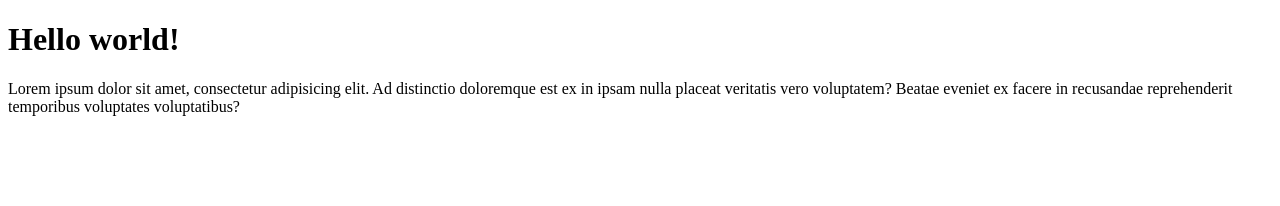
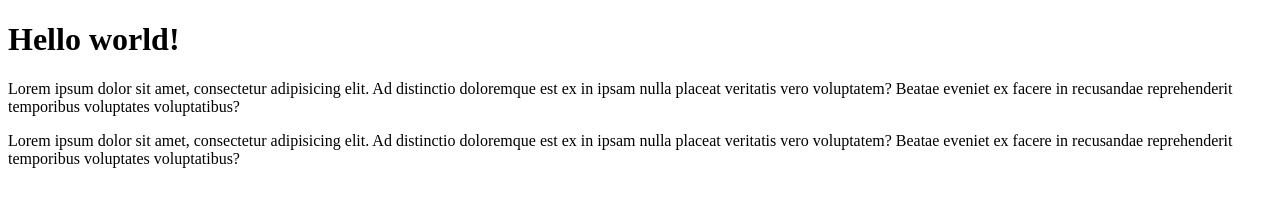
Before and after one commit to SkylineHR31/ideal-memory, a plain HTML site: page index.html in a window 1280 px wide. Drawn offline with Linux system fonts and the light colour scheme.

Commit message:
Update index.html

```diff
--- a/index.html
+++ b/index.html
@@ -10,5 +10,9 @@
     Ad distinctio doloremque est ex in ipsam nulla placeat veritatis
     vero voluptatem? Beatae eveniet ex facere in recusandae reprehenderit
     temporibus voluptates voluptatibus?</p>
+    <p>Lorem ipsum dolor sit amet, consectetur adipisicing elit.
+    Ad distinctio doloremque est ex in ipsam nulla placeat veritatis
+    vero voluptatem? Beatae eveniet ex facere in recusandae reprehenderit
+    temporibus voluptates voluptatibus?</p>
 </body>
 </html>
```
